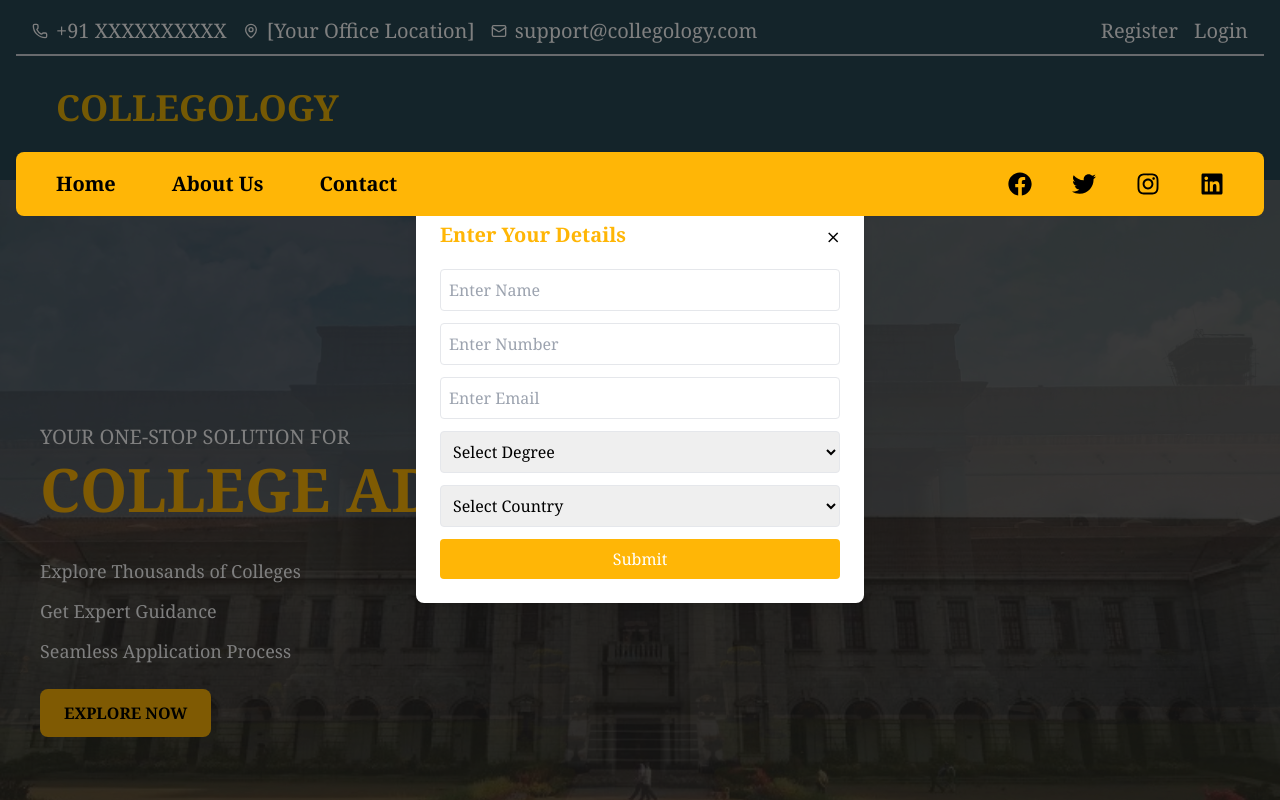
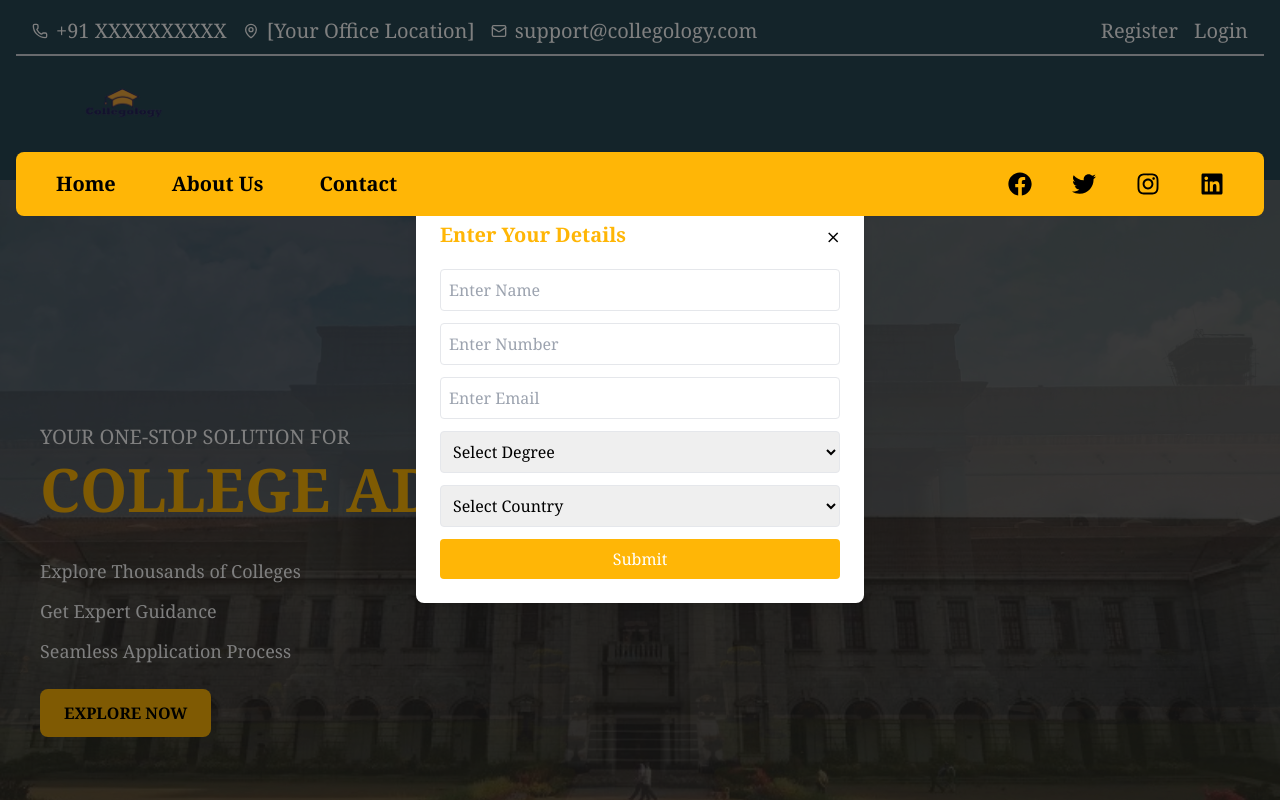
Before and after one commit to rohitagr0310/rohitagr0310, a Next.js app in the folder collegology/: page / in a window 1280 px wide. Built offline with nearby package versions, Linux system fonts and the light colour scheme.

Commit message:
update logo

```diff
--- a/collegology/components/Header.js
+++ b/collegology/components/Header.js
@@ -1,11 +1,11 @@
 "use client";
 
+import axios from "axios";
 import { Menu } from "lucide-react";
+import Link from "next/link";
+import { useRouter } from "next/navigation";
 import { useState } from "react";
-import axios from "axios";
 import API from "../config/api";
-import { useRouter } from "next/navigation";
-import Link from "next/link";
 
 export default function Header({ toggleSidebar }) {
   const [loading, setLoading] = useState(false);
@@ -38,7 +38,11 @@ export default function Header({ toggleSidebar }) {
         </button>
 
         <Link href="/">
-          <h1 className="text-2xl font-bold text-[#FFB606]">Collegology</h1>
+          <img
+            src="/images/logo.webp"  // Replace with your actual logo path
+            alt="Collegology Logo"
+            className="w-32 h-auto"
+          />
         </Link>
 
         {/* Logout Button */}
--- a/collegology/components/landingPage/Header.js
+++ b/collegology/components/landingPage/Header.js
@@ -92,8 +92,12 @@ const Header = () => {
         <hr className="border-b border-gray-300" />
         <div className="flex mt-8 mb-8 items-center w-full px-6 md:px-10">
           <div className="relative w-32 h-8">
-            <h1 className="text-4xl text-yellow-500 font-bold flex items-center">
-              <span className="uppercase font-sans-serif ">Collegology</span>
+            <h1 className="flex items-center justify-center h-full">
+              <img
+                src="/images/logo.webp"  // Replace with your actual logo path
+                alt="Collegology Logo"
+                className="w-56 h-auto"
+              />
             </h1>
           </div>
           <div
```
Also changed, not shown: collegology/public/images/logo.webp (added), 1 other file (tests, documents, lock files or other folders).
